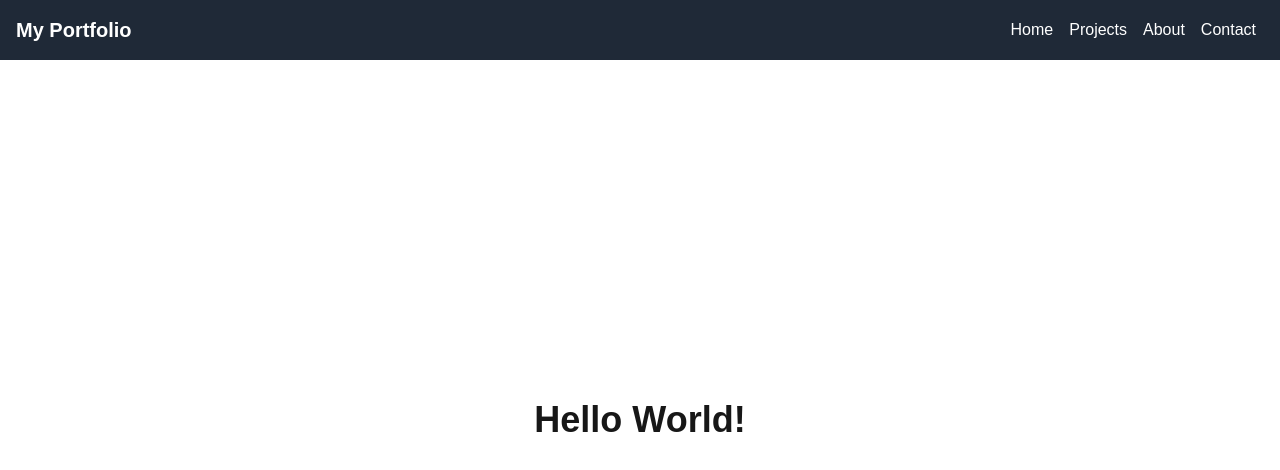
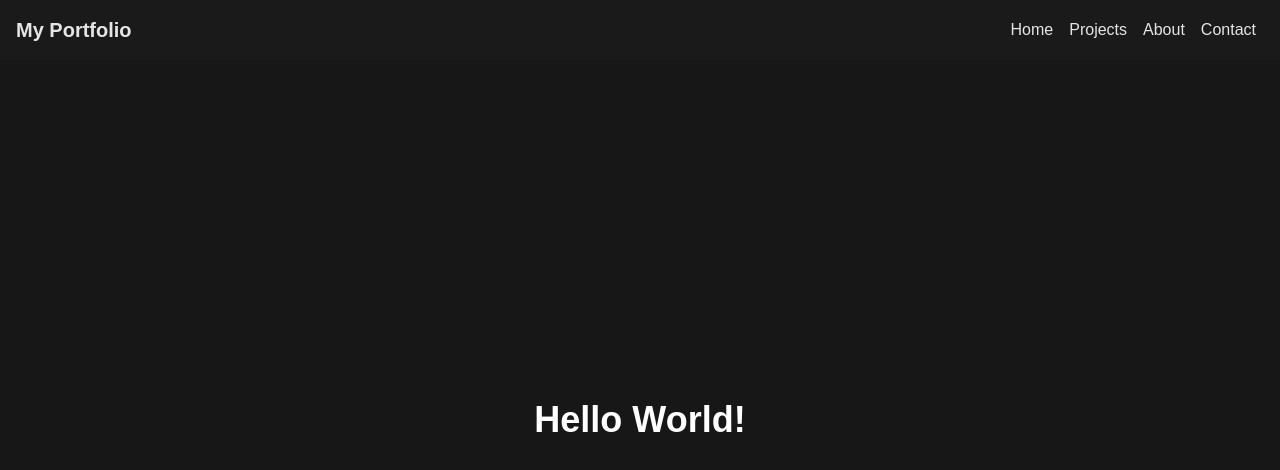
Before and after one commit to almightobasadre/PFolio-E1289, a Next.js app: page / in a window 1280 px wide. Shown: the top 470 px of the page. Built offline with nearby package versions, Linux system fonts and the light colour scheme.

Commit message:
Created theme

```diff
--- a/src/app/components/header.tsx
+++ b/src/app/components/header.tsx
@@ -1,8 +1,11 @@
 import Link from "next/link";
+import theme from "../styles/theme";
 
 export default function Header() {
   return (
-    <header className="bg-gray-800 text-white p-4">
+    <header
+    style={{backgroundColor: theme.colors.primary, color: theme.colors.secondary,}}
+    className="p-4">
       <nav className="container mx-auto flex justify-between items-center">
         <Link href="/" className="text-xl font-bold">
           My Portfolio
--- a/src/app/styles/globals.css
+++ b/src/app/styles/globals.css
@@ -15,8 +15,8 @@
 }
 
 body {
-  color: var(--foreground);
-  background: var(--background);
+  color: var(--background);
+  background: var(--foreground);
   font-family: Arial, Helvetica, sans-serif;
 }
 
--- /dev/null
+++ b/src/app/styles/theme.ts
@@ -0,0 +1,21 @@
+// Define a theme with colors, spacing, etc.
+const theme = {
+    colors: {
+      primary: "#1a1a1a",
+      secondary: "#e5e5e5",
+      accent: "#f59e0b",
+      background: "#ffffff",
+      foreground: "#000000",
+    },
+    spacing: {
+      small: "8px",
+      medium: "16px",
+      large: "24px",
+    },
+    typography: {
+      fontFamily: "'Inter', sans-serif",
+      fontSize: "16px",
+    },
+  };
+
+  export default theme;
--- a/tailwind.config.ts
+++ b/tailwind.config.ts
@@ -1,4 +1,5 @@
 import type { Config } from "tailwindcss";
+import theme from "./src/app/styles/theme";
 
 const config: Config = {
   content: [
@@ -6,14 +7,13 @@ const config: Config = {
     "./src/components/**/*.{js,ts,jsx,tsx,mdx}",
     "./src/app/**/*.{js,ts,jsx,tsx,mdx}",
   ],
+
   theme: {
     extend: {
-      colors: {
-        background: "var(--background)",
-        foreground: "var(--foreground)",
-      },
-    },
+      colors: theme.colors, // Use the colors from them.ts
+    }
   },
   plugins: [],
 };
+
 export default config;
```
